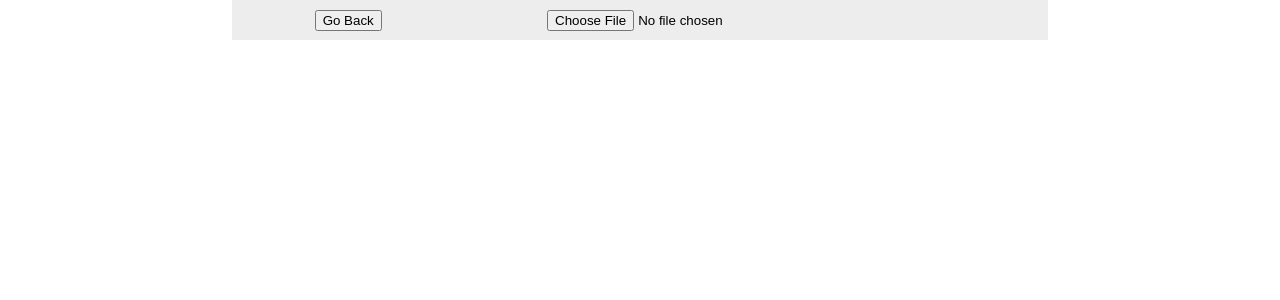
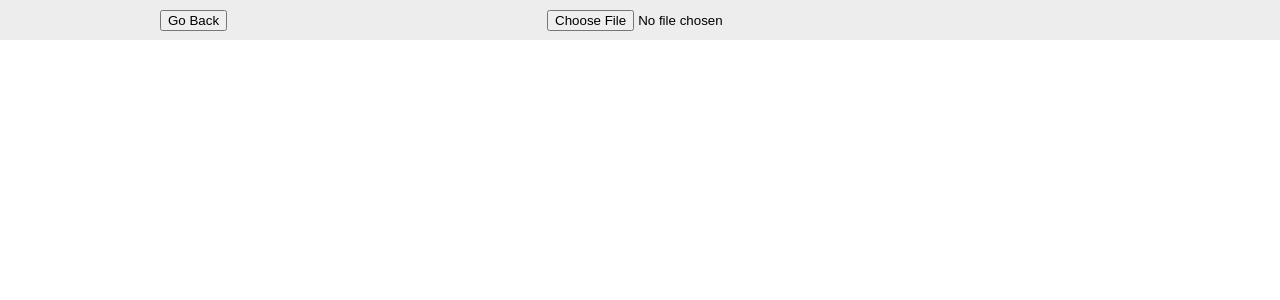
Before and after one commit to EljiahR/k-xlsx-converter-front-end, a Next.js app: page /dashboard/report in a window 1280 px wide. Shown: the top 300 px of the page. Built offline with nearby package versions, Linux system fonts and the light colour scheme.

Commit message:
Fixed up some minor issues with the styling on smaller screens

```diff
--- a/src/app/_components/editor/IndividualShifts.jsx
+++ b/src/app/_components/editor/IndividualShifts.jsx
@@ -151,7 +151,8 @@ const IndividualShifts = ({
           selectedTime={selectedTime}
           section={section}
         />
-        <div className={styles["fresh-start"]}></div>
+        {!positionName.includes("Fuel") &&
+        <div className={styles["fresh-start"]}></div>}
       </div>
     );
   });
--- a/src/app/_styles/NavBar.module.css
+++ b/src/app/_styles/NavBar.module.css
@@ -4,5 +4,11 @@
   display: flex;
   justify-content: space-around;
   align-items: center;
-  width: 816px;
+  margin-left:auto;
+  margin-right: auto;
+  top:0;
+  margin: 0px;
+  width: max(816px, 100vw);
+  position: sticky;
+  z-index: 2
 }
--- a/src/app/_styles/Report.module.css
+++ b/src/app/_styles/Report.module.css
@@ -1,9 +1,9 @@
 .sheet {
   display: flex;
   /* 1in. = 96px, letter = 8.5x11in. */
-
   width: 816px;
   height: 1056px;
   padding: 20px;
   padding-top: 5px;
+
 }
--- a/src/app/_styles/globals.css
+++ b/src/app/_styles/globals.css
@@ -28,9 +28,8 @@ a {
 .App {
   font-family: sans-serif;
   text-align: center;
-  display: flex;
-  flex-direction: column;
-  align-items: center;
+  width: 816px;
+  padding-top: 0px;
 }
 
 #navigation {
```
